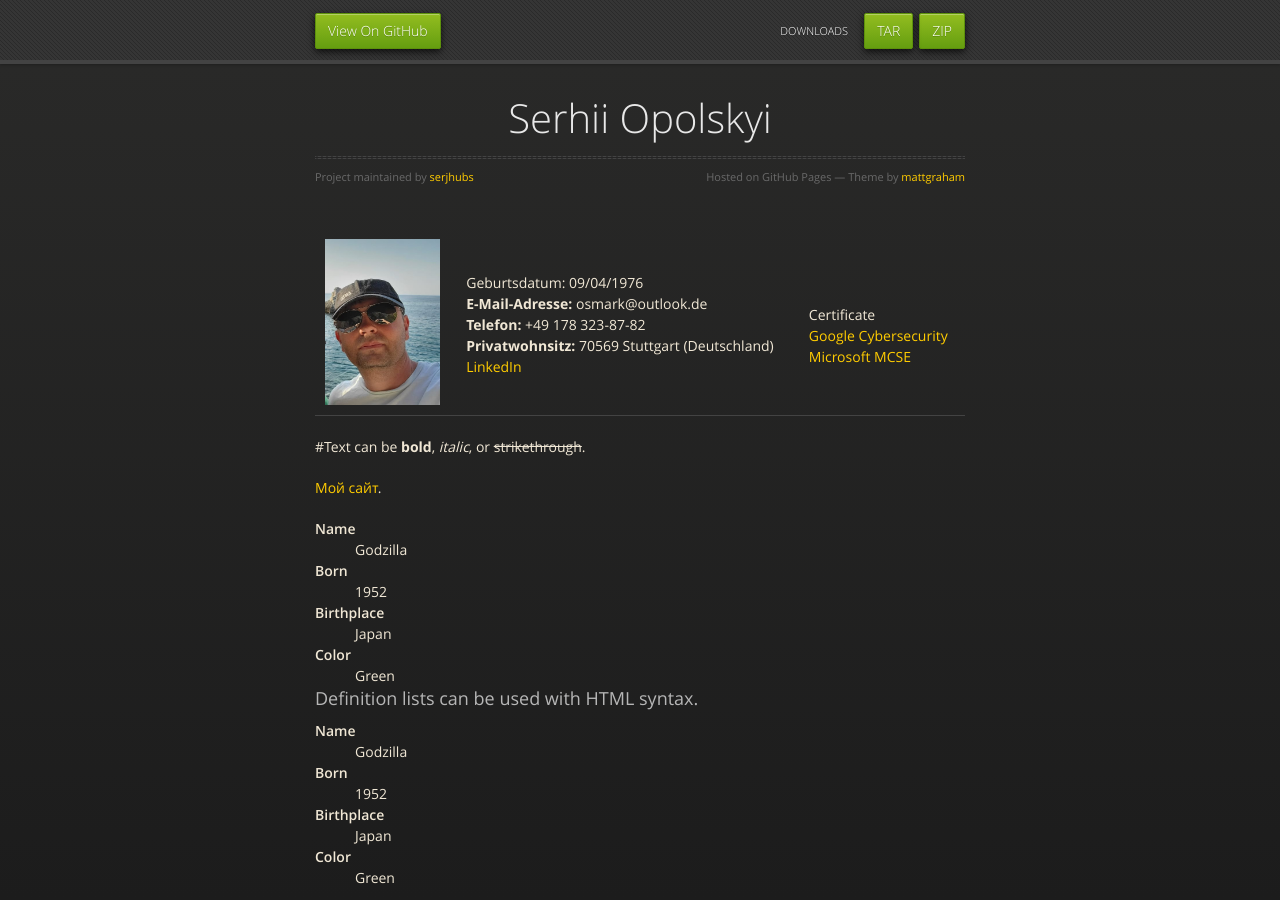
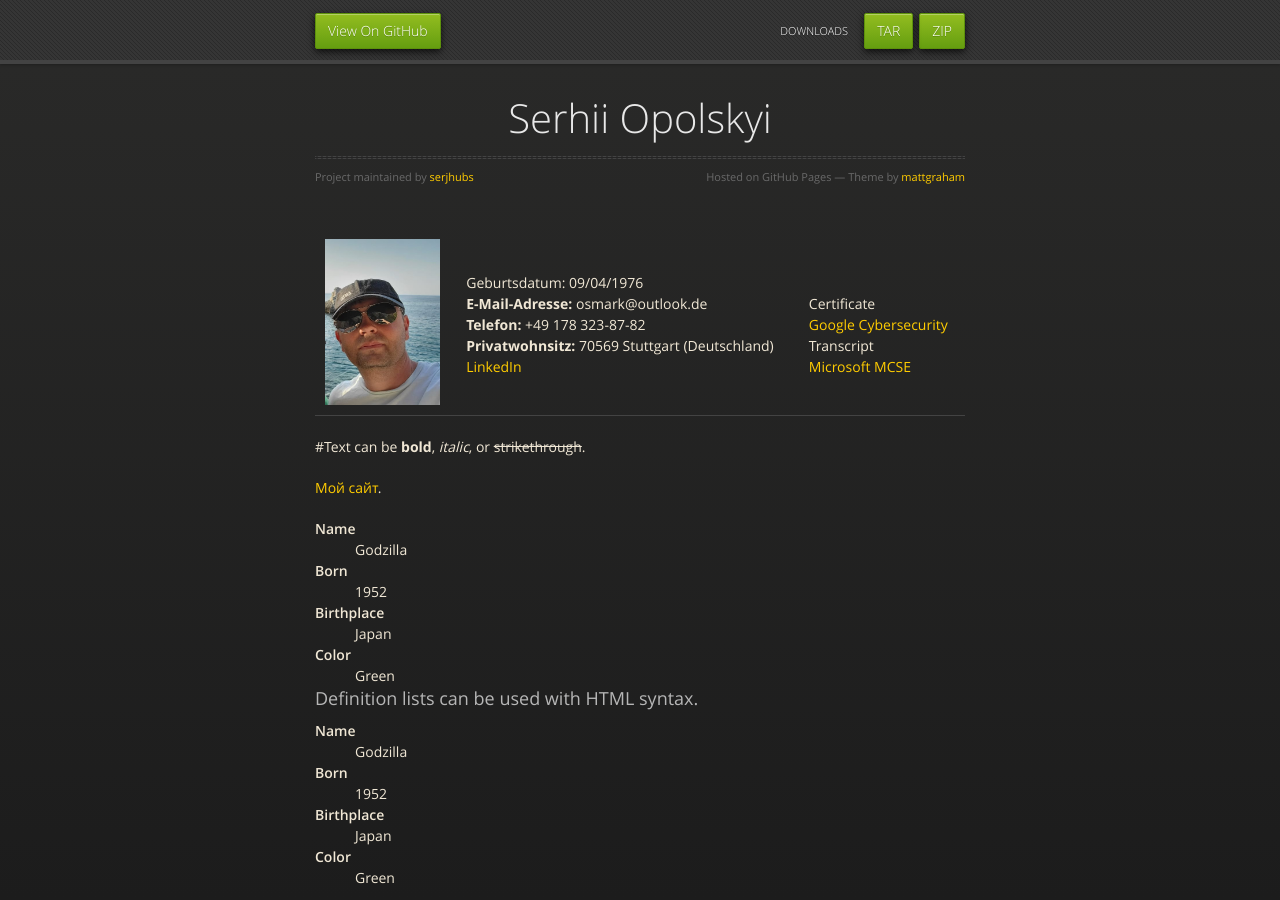
Before and after one commit to serjhubs/Resume, a Jekyll site: the page built from index.md, in a window 1280 px wide and 900 px high. Built offline with Jekyll 4.4.1, drawn with Linux system fonts in a browser that asks for light colours; the repository's description, which GitHub fills in, is left out.

Commit message:
Update index.md

```diff
--- a/index.md
+++ b/index.md
@@ -13,6 +13,7 @@ layout: default
       <td>
         <br> Certificate
           <br><a href="https://www.credly.com/badges/31d821ea-8c1b-4400-b222-442f3488fbfc/public_url" target = "_blank">Google Cybersecurity</a>
+         <br>Transcript
           <br><a href="https://learn.microsoft.com/en-us/users/serhiiopolskyi/transcript/d9mnkakjy3g5e86" target = "_blank">Microsoft MCSE</a>
        </td>
      </tr>
```
